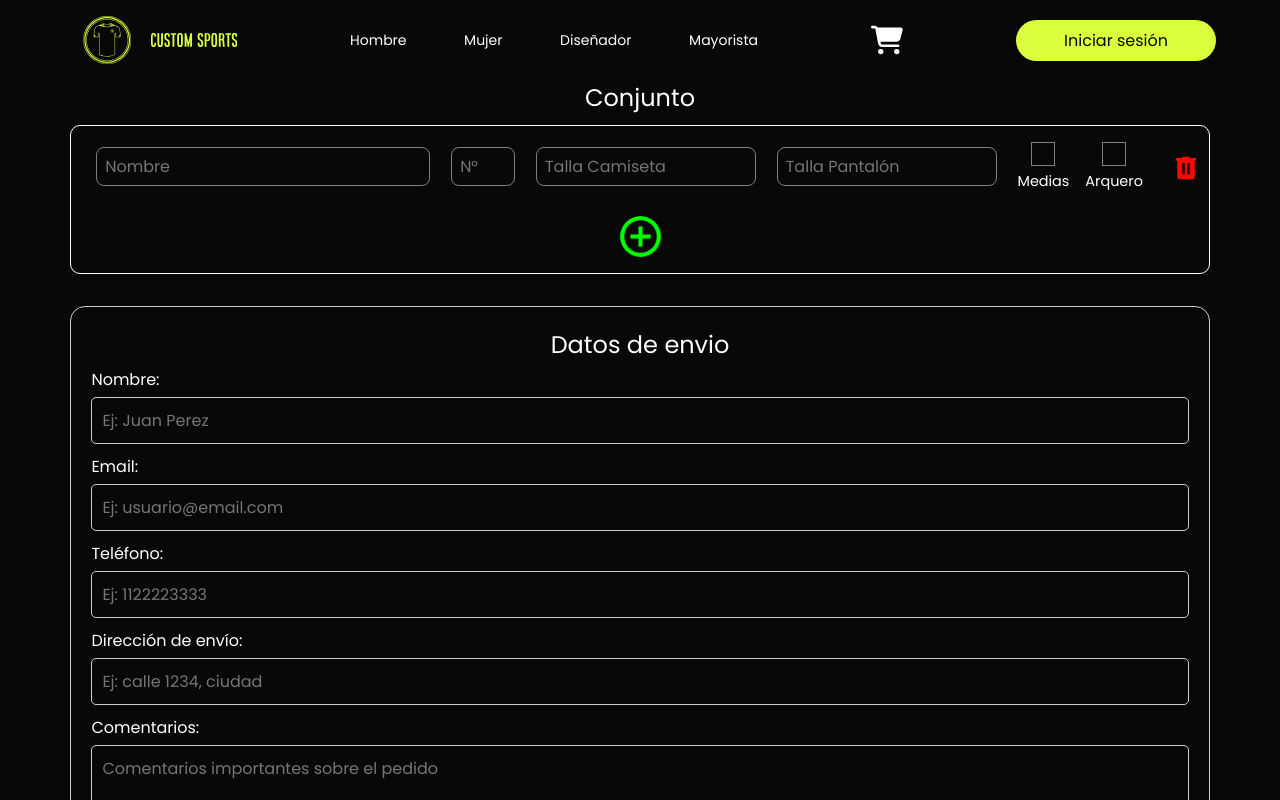
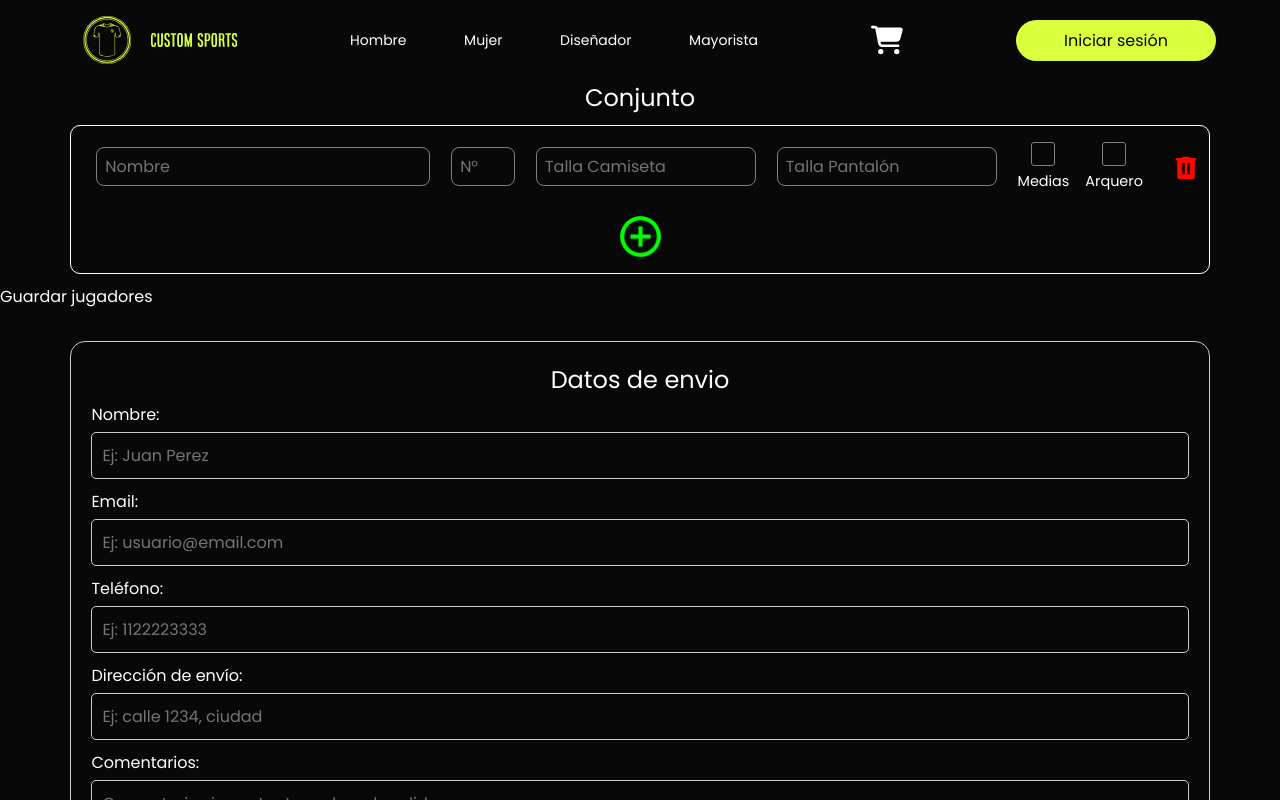
Before and after one commit to No-Country/S6-14-T-MERN, a React (Vite) app in the folder FRONT/: page /order in a window 1280 px wide. Shown: the top 800 px of the page. Built offline with nearby package versions, Linux system fonts and the light colour scheme.

Commit message:
chore: capture players data

```diff
--- /dev/null
+++ b/FRONT/src/components/orders/Player.jsx
@@ -0,0 +1,158 @@
+import React, { useState } from "react";
+import styled from "styled-components";
+import trashIcon from "./icons/trashIcon.png";
+import useOrders from "../../hooks/useOrder";
+
+const DivEachPlayer = styled.div`
+  display: flex;
+  flex-wrap: wrap;
+  row-gap: 1rem;
+  column-gap: 1.3rem;
+  align-items: center;
+  justify-content: center;
+`;
+
+const Input = styled.input`
+  border: 1px solid gray;
+  border-radius: 8px;
+  padding: 6px 8px;
+`;
+
+const InputName = styled(Input)`
+  max-width: 400px;
+`;
+
+const InputNumber = styled(Input)`
+  max-width: 4rem;
+`;
+
+const InputSizes = styled(Input)`
+  max-width: 220px;
+`;
+
+const DivCheckBox = styled.div`
+  display: flex;
+  flex-direction: column;
+  justify-content: center;
+  align-items: center;
+  gap: 0.3rem;
+`;
+
+const DivCheckBoxContainer = styled.div`
+  display: flex;
+  gap: 1rem;
+`;
+
+const InputCheckBox = styled.input.attrs()`
+  border: 0.5px solid gray;
+  cursor: pointer;
+  border-radius: 3px;
+  height: 24px;
+  width: 24px;
+  cursor: pointer;
+
+  &:checked {
+    background-color: red;
+  }
+`;
+
+const LabelCheckBox = styled.label`
+  cursor: pointer;
+  font-size: 0.9rem;
+`;
+
+const TrashContainer = styled.div`
+  width: 20px;
+  height: 22.5px;
+`;
+
+const TrashImg = styled.img`
+  margin-left: 0.8rem;
+  cursor: pointer;
+  filter: invert(27%) sepia(81%) saturate(7428%) hue-rotate(355deg)
+    brightness(99%) contrast(120%);
+`;
+
+const Player = ({player, index, players, setPlayers}) => {
+  const handlePlayerChange = (e, index) => {
+    console.log({index})
+    const { name, value, type, checked } = e.target;
+    const newPlayers = [...players];
+    const player = newPlayers[index];
+
+    if (type === "checkbox") {
+      player[name] = checked;
+    } else {
+      player[name] = value;
+    }
+
+    setPlayers(newPlayers);
+    localStorage.setItem("players", JSON.stringify(newPlayers));
+  };
+
+  return (
+      <DivEachPlayer>
+        <InputName
+          name="name"
+          value={player.name}
+          placeholder="Nombre"
+          type="text"
+          onChange={(e) => handlePlayerChange(e, index)}
+        />
+        <InputNumber
+          name="number"
+          value={player.number}
+          placeholder="N°"
+          type="number"
+          min="1"
+          max="99"
+          onChange={(e) => handlePlayerChange(e, index)}
+        />
+        <InputSizes
+          name="shirtSize"
+          value={player.shirtSize}
+          placeholder="Talla Camiseta"
+          type="text"
+          onChange={(e) => handlePlayerChange(e, index)}
+        />
+        <InputSizes
+          name="pantsSize"
+          value={player.pantsSize}
+          placeholder="Talla Pantalón"
+          type="text"
+          onChange={(e) => handlePlayerChange(e, index)}
+        />
+        <DivCheckBoxContainer>
+          <DivCheckBox>
+            <InputCheckBox
+              name="socks"
+              id={`sock-${index}`}
+              type="checkbox"
+              value={player.socks}
+              checked={player.socks}
+              onChange={(e) => handlePlayerChange(e, index)}
+            />
+            <LabelCheckBox htmlFor={`sock-${index}`}>Medias</LabelCheckBox>
+          </DivCheckBox>
+          <DivCheckBox>
+            <InputCheckBox
+              name="goalkeeper"
+              id={`goalkeeper-${index}`}
+              type="checkbox"
+              value={player.goalkeeper}
+              checked={player.goalkeeper}
+              onChange={(e) => handlePlayerChange(e, index)}
+            />
+            <LabelCheckBox htmlFor={`goalkeeper-${index}`}>
+              Arquero
+            </LabelCheckBox>
+          </DivCheckBox>
+        </DivCheckBoxContainer>
+        <TrashContainer>
+          <TrashImg src={trashIcon} />
+        </TrashContainer>
+      </DivEachPlayer>
+  );
+};
+
+export { Player };
--- a/FRONT/src/components/orders/PlayersSet.jsx
+++ b/FRONT/src/components/orders/PlayersSet.jsx
@@ -1,8 +1,8 @@
-import React from "react";
+import React, { useEffect, useState } from "react";
 import styled from "styled-components";
-import trashIcon from "./icons/trashIcon.png";
 import addIcon from "./icons/addIcon.png";
-import { useState } from "react";
+import { Player } from "./Player";
+import useOrders from "../../hooks/useOrder";
 
 const Title = styled.h2`
   font-size: 24px;
@@ -15,76 +15,6 @@ const BoxSet = styled.div`
   width: 89vw;
   border-radius: 10px;
   padding: 1rem;
-`;
-
-const DivEachPlayer = styled.div`
-  display: flex;
-  flex-wrap: wrap;
-  row-gap: 1rem;
-  column-gap: 1.3rem;
-  align-items: center;
-  justify-content: center;
-`;
-
-const Input = styled.input`
-  border: 1px solid gray;
-  border-radius: 8px;
-  padding: 6px 8px;
-`;
-
-const InputName = styled(Input)`
-  max-width: 400px;
-`;
-
-const InputNumber = styled(Input)`
-  max-width: 4rem;
-`;
-
-const InputSizes = styled(Input)`
-  max-width: 220px;
-`;
-
-const DivCheckBox = styled.div`
-  display: flex;
-  flex-direction: column;
-  justify-content: center;
-  align-items: center;
-  gap: 0.3rem;
-`;
-
-const DivCheckBoxContainer = styled.div`
-  display: flex;
-  gap: 1rem;
-`;
-
-const InputCheckBox = styled.input.attrs()`
-  border: 0.5px solid gray;
-  cursor: pointer:
-  border-radius: 3px;
-  height: 24px;
-  width: 24px;
-  cursor: pointer;
-
-  &:checked {
-    background-color: red;
-  }
-`;
-
-const LabelCheckBox = styled.label`
-  cursor: pointer;
-  font-size: 0.9rem;
-`;
-
-const TrashContainer = styled.div`
-  width: 20px;
-  height: 22.5px;
-`;
-
-const TrashImg = styled.img`
-  margin-left: 0.8rem;
-  cursor: pointer;
-  filter: invert(27%) sepia(81%) saturate(7428%) hue-rotate(355deg)
-    brightness(99%) contrast(120%);
 `;
 
 const ContainerAddIcon = styled.div`
@@ -100,38 +30,38 @@ const AddIcon = styled.img`
 `;
 
 const PlayersSet = () => {
+  const newPlayer = {
+    name: "",
+    number: "",
+    shirtSize: "",
+    pantsSize: "",
+    socks: false,
+    goalkeeper: false
+  }
+  const [players, setPlayers] = useState([newPlayer]);
 
+  const handleAddPlayer = () => {
+    setPlayers([...players, newPlayer]);
+  };
+
+  useEffect(() => {
+    const playersStorage = JSON.parse(localStorage.getItem("players"));
+    if (playersStorage) {
+      setPlayers(playersStorage)
+    }
+  }, [])
   return (
     <>
       <Title>Conjunto</Title>
       <BoxSet>
-        <DivEachPlayer>
-          <InputName placeholder="Nombre" type="text" />
-          <InputNumber placeholder="N°" type="number" min="1" max="99" />
-          <InputSizes placeholder="Talla Camiseta" type="text" />
-          <InputSizes placeholder="Talla Pantalón" type="text" />
-          <DivCheckBoxContainer>
-            <DivCheckBox>
-              <InputCheckBox id="sock" type="checkbox" value="sock" />
-              <LabelCheckBox htmlFor="sock">Medias</LabelCheckBox>
-            </DivCheckBox>
-            <DivCheckBox>
-              <InputCheckBox
-                id="goalkeeper"
-                type="checkbox"
-                value="goalkeeper"
-              />
-              <LabelCheckBox htmlFor="goalkeeper">Arquero</LabelCheckBox>
-            </DivCheckBox>
-          </DivCheckBoxContainer>
-          <TrashContainer>
-            <TrashImg src={trashIcon} />
-          </TrashContainer>
-        </DivEachPlayer>
+        {players.map((player, index) => (
+          <Player key={index} player={player} index={index} players={players} setPlayers={setPlayers} />
+        ))}
         <ContainerAddIcon>
-          <AddIcon src={addIcon} />
+          <AddIcon src={addIcon} onClick={handleAddPlayer} />
         </ContainerAddIcon>
       </BoxSet>
+      <button>Guardar jugadores</button>
     </>
   );
 };
```
